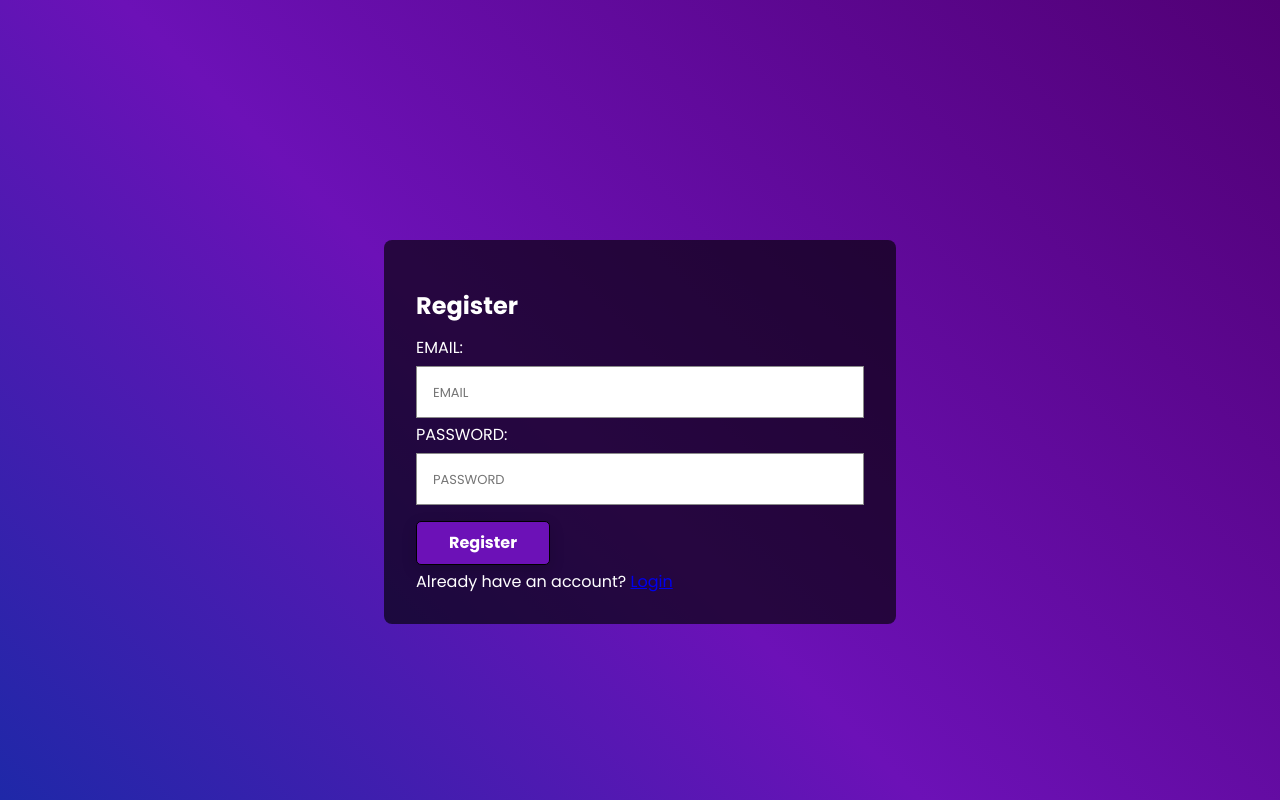
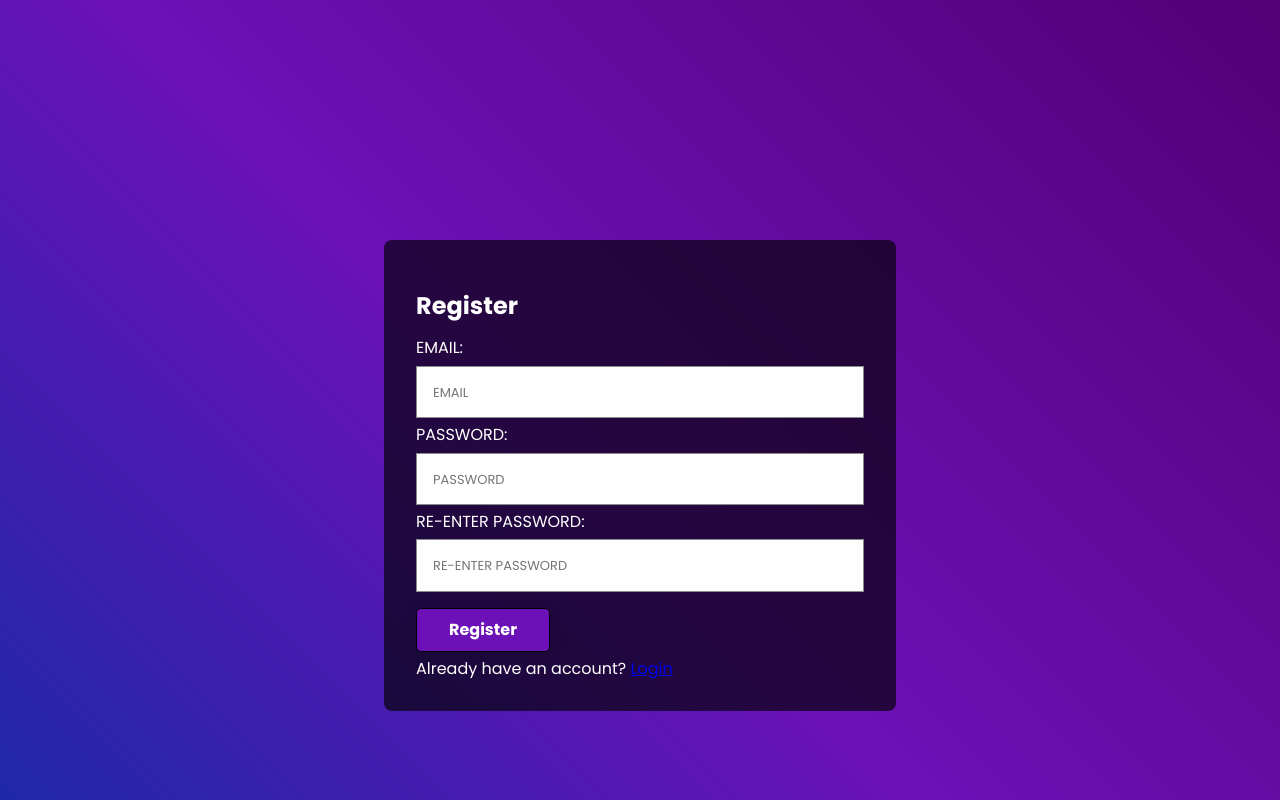
Before and after one commit to mariusGood/project-front-2, a React (Create React App) app: page /register in a window 1280 px wide. Shown: the top 800 px of the page. Built offline with nearby package versions, Linux system fonts and the light colour scheme.

Commit message:
register: added error handling

```diff
--- a/src/pages/Register.jsx
+++ b/src/pages/Register.jsx
@@ -1,25 +1,85 @@
-import React from 'react';
-import { Link } from 'react-router-dom';
+import React, { useState } from 'react';
+import { Link, useNavigate } from 'react-router-dom';
 import Button from '../components/Button/Button';
 import InputField from '../components/InputField/InputField';
 import Container from '../components/Container/Container';
+import { fetchData } from '../utils/helper';
 
 const Register = () => {
+  const [email, setEmail] = useState();
+  const [password, setPassword] = useState();
+  const [rePassword, setRePassword] = useState();
+  const [error, setError] = useState(false);
+  const [errorText, setErrorText] = useState();
+  let navigate = useNavigate();
+
+  async function formHandler(e) {
+    setError(false);
+    e.preventDefault();
+
+    const userData = {
+      email,
+      password,
+    };
+
+    if (password !== rePassword) {
+      setError(true);
+      return setErrorText('Passwords do not match');
+    }
+
+    if (Object.values(userData).includes(undefined)) {
+      setError(true);
+      return setErrorText('Please fill in all fields.');
+    }
+
+    const resp = await fetchData('register', userData);
+
+    if (resp.msg.includes('Registration successful')) {
+      navigate('/login');
+    }
+
+    if (resp.msg.includes('Duplicate')) {
+      setError(true);
+      return setErrorText('Email address already in use');
+    }
+    if (resp.err[0].field === 'password') {
+      setError(true);
+      return setErrorText('Password is required');
+    }
+    if (resp.err[0].field === 'email') {
+      setError(true);
+      return setErrorText('Email is required');
+    }
+  }
+
   return (
     <>
       <Container title='Register' color='#000000a5'>
-        <form>
+        {error && <span style={{ color: 'red' }}>{errorText}</span>}
+        <form onSubmit={formHandler}>
           <InputField
             label='email:'
             name='email'
             type='email'
             placeholder='email'
+            value={email}
+            onChange={(e) => setEmail(e.target.value)}
           />
           <InputField
-            label='Password:'
+            label='password:'
             name='pass'
             type='password'
             placeholder='password'
+            value={password}
+            onChange={(e) => setPassword(e.target.value)}
+          />
+          <InputField
+            label='Re-enter password:'
+            name='reapeat-password'
+            type='password'
+            placeholder='re-enter password'
+            value={rePassword}
+            onChange={(e) => setRePassword(e.target.value)}
           />
           <Button type='submit' color='primary'>
             Register
```
